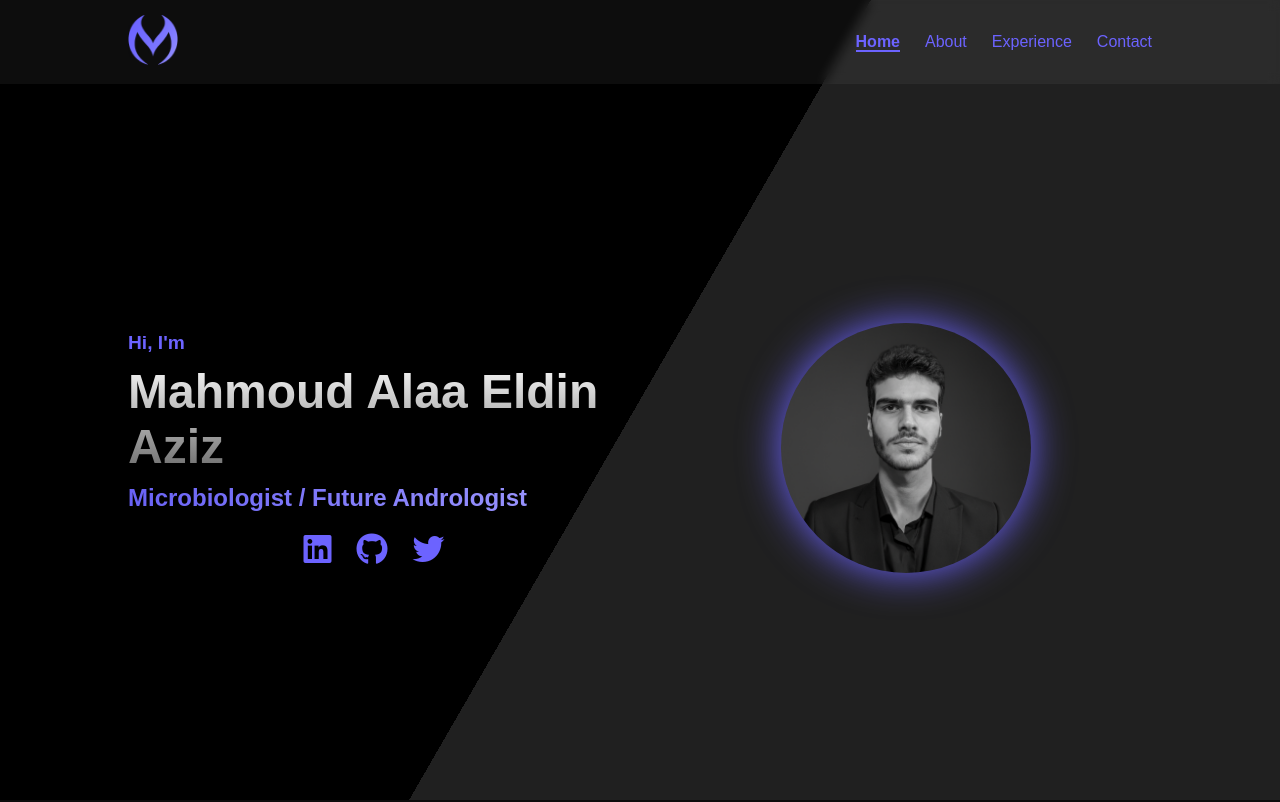
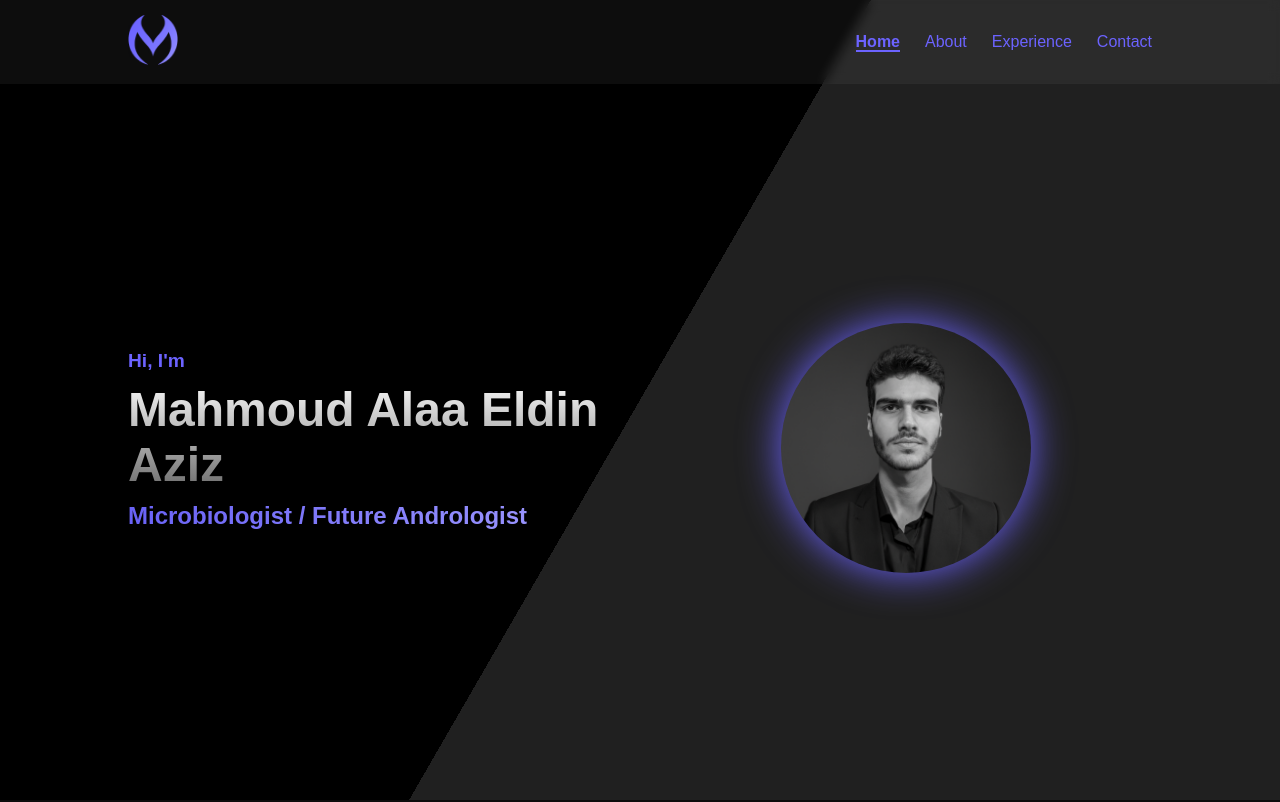
Before and after one commit to x2mmddx/protfolio, a plain HTML site: page index.html in a window 1280 px wide. Shown: the top 802 px of the page. Drawn offline with Linux system fonts and the light colour scheme.

Commit message:
Update index.html

```diff
--- a/index.html
+++ b/index.html
@@ -33,12 +33,6 @@
       <h3>Hi, I'm</h3>
       <h1><span id="typing"></span></h1>
       <h2>Microbiologist / Future Andrologist</h2>
-      <div class="socials">
-        <a href="#"><i class="fab fa-linkedin"></i></a>
-        <a href="#"><i class="fab fa-github"></i></a>
-        <a href="#"><i class="fab fa-twitter"></i></a>
-
-      </div>
     </div>
     <div class="hero-right">
       <img src="src/mahmoud.png" alt="Mahmoud Aziz">
```
